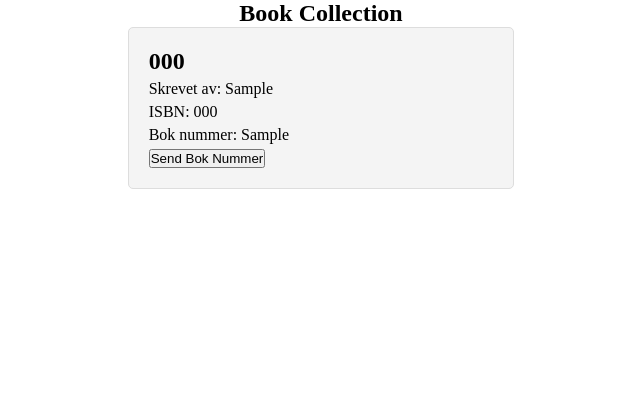
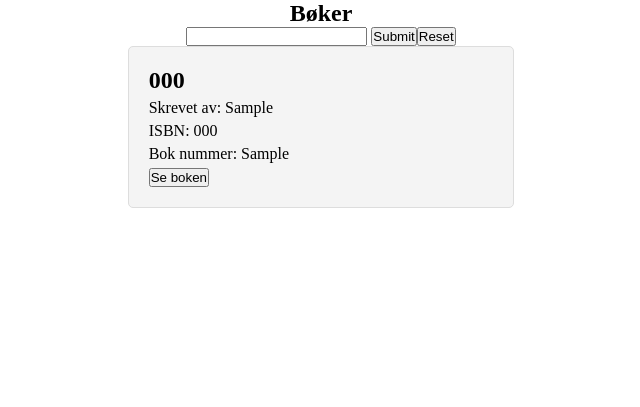
Before and after one commit to albertwojcicki/eksamen2INF, a Flask app: template client/templates/index.html in a window 1280 px wide. Shown: the part 50-457 px from the top of the page, without its empty margins (319-959 px from the left). Run offline with Flask 3, Linux system fonts and the light colour scheme; the template is opened without the code that fills it: most values are stand-ins (such as "Sample title", 1, 10 or a date in 2020).

Commit message:
implementerte filtrer funksjonen, sikret den sån at det funker med store og små bokstaver

```diff
--- a/client/app.py
+++ b/client/app.py
@@ -5,18 +5,27 @@ import sqlite3
 
 app = Flask(__name__)
 
+@app.route("/", methods=["GET", "POST"])
+def index():
+    query = request.form.get("filter_streng")
+    if query:
+        response = requests.get(f"http://127.0.0.1:5020/filter/{query}")
+    else:
+        response = requests.get("http://127.0.0.1:5020/")
+    books = response.json()
+    return render_template("index.html", data=books)
 
-@app.route("/")
-def index():
-    data = requests.get("http://127.0.0.1:5020/").json()
-    print(data)
-    return render_template("index.html", data = data)
-
-@app.route("/bok/<int:bok_nummer>", methods = ["POST"])
+@app.route("/bok/<int:bok_nummer>", methods=["POST"])
 def bok(bok_nummer):
     response = requests.get(f"http://127.0.0.1:5020/bok/{bok_nummer}").json()
+    return render_template("bok.html", data=response)
+
+@app.route("/filter", methods = ["POST"])
+def filter():
+    filter_streng = request.form.get("filter_streng")
+    response = requests.get(f"http://127.0.0.1:5020/filter/{filter_streng}").json()
     print(response)
-    return render_template("bok.html", data = response)
+    return render_template("index.html", data = response)
 
 if __name__ == "__main__":
     app.run(debug=True)
--- a/client/static/css/style.css
+++ b/client/static/css/style.css
@@ -33,7 +33,13 @@ article {
     gap: 20px;
     justify-content: center;
 }
+.img-barcode {
+    width: 150px;
+}
 
+.div-forms {
+    display: flex;
+}
 .book-item {
     background-color: #f4f4f4;
     border: 1px solid #ddd;
--- a/client/templates/bok.html
+++ b/client/templates/bok.html
@@ -6,5 +6,6 @@
 <p>Skrevet av: {{ book.bok_forfatter }}</p>
 <p>ISBN: {{ book.bok_isbn }}</p>
 <p>Bok nummer: {{ book.bok_nummer }}</p>
+<img src="http://127.0.0.1:5020/static/barcode/{{ book.bok_nummer }}.png" alt="Barcode for {{ book.bok_tittel }}" class="img-barcode">
 {% endfor %}
 {% endblock %}
--- a/client/templates/index.html
+++ b/client/templates/index.html
@@ -1,15 +1,23 @@
 {% extends "base.html" %}
 {% block content %}
-<h1>Book Collection</h1>
+<h1>Bøker</h1>
+<div class="div-forms">
+<form action="{{ url_for('filter', filter_streng = filter_streng)}}" method="post">
+    <input type="text" name="filter_streng">
+    <input type="submit">
+</form>
+<form action="{{ url_for('index')}}">
+    <input type="submit" value="Reset">
+</form></div>
 <div id="book-list">
     {% for book in data %}
-    <form class="book-item" action="{{ url_for('bok', bok_nummer = book.bok_nummer) }}" method="post">
+    <form class="book-item" action="{{ url_for('bok', bok_nummer=book.bok_nummer) }}" method="post">
         <h2>{{ book.bok_tittel }}</h2>
         <p>Skrevet av: {{ book.bok_forfatter }}</p>
         <p>ISBN: {{ book.bok_isbn }}</p>
         <p>Bok nummer: {{ book.bok_nummer }}</p>
         <input type="hidden" name="bok_nummer" value="{{ book.bok_nummer }}">
-        <button type="submit">Send Bok Nummer</button>
+        <button type="submit">Se boken</button>
     </form>
     {% endfor %}
 </div>
--- a/server/app.py
+++ b/server/app.py
@@ -45,11 +45,23 @@ def bok(bok_nummer):
     return jsonify(books)
 
 
-@app.route("/filter/<streng>", methods = ["GET"])
-def filter(streng):
-    cur.execute("SELECT * FROM bøker WHERE LOWER(bok_tittel) = LOWER(?) OR LOWER(bok_forfatter) = LOWER(?)", (streng, streng))
+@app.route("/filter/<filter_streng>", methods = ["GET"])
+def filter(filter_streng):
+    cur.execute("SELECT * FROM bøker WHERE LOWER(bok_tittel) = LOWER(?) OR LOWER(bok_forfatter) = LOWER(?)", (filter_streng, filter_streng))
     response = cur.fetchall()
-    return jsonify(response)
+    books = []
+    for row in response:
+        book = {
+            "bok_id": row[0],
+            "bok_tittel": row[1],
+            "bok_forfatter": row[2],
+            "bok_nummer": row[3],
+            "bok_isbn": row[4]
+        }
+        books.append(book)
+    return jsonify(books)
+
+
 
 @app.route("/slettbok/<int:bok_nummer>", methods=["DELETE"])
 def slettbok(bok_nummer):
```
